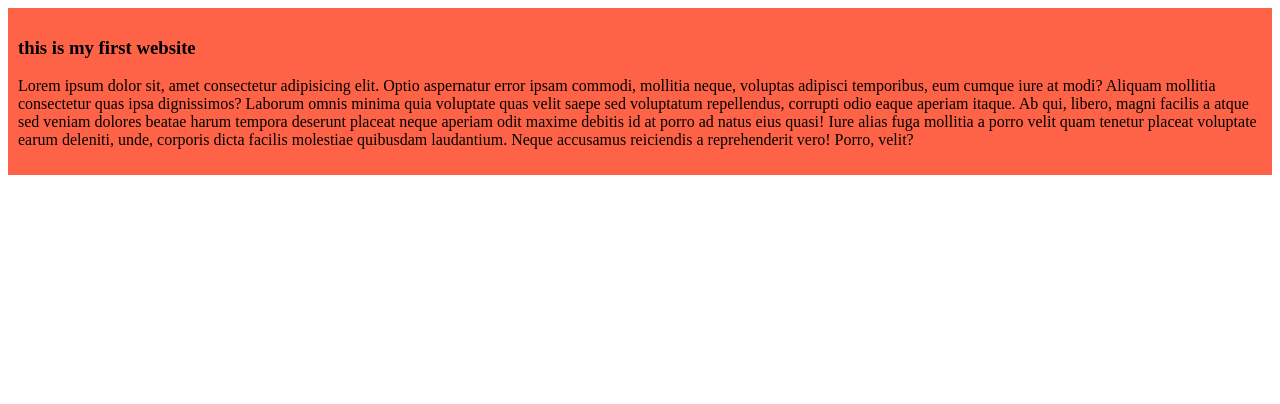
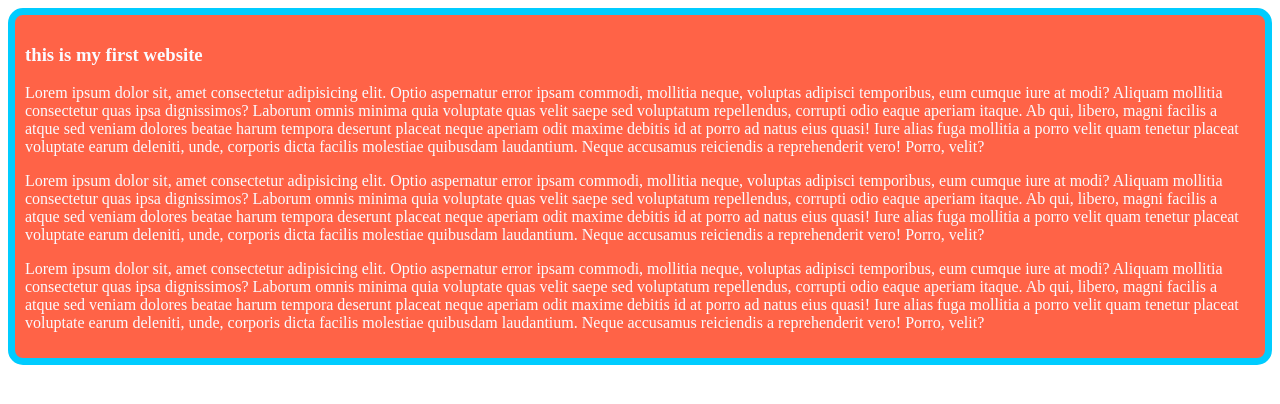
Before and after one commit to RakibHossainCoder/my-simple-website, a plain HTML site: page simple.html in a window 1280 px wide. Drawn offline with Linux system fonts and the light colour scheme.

Commit message:
added the third blog

```diff
--- a/simple.html
+++ b/simple.html
@@ -12,6 +12,12 @@
         <p>
             Lorem ipsum dolor sit, amet consectetur adipisicing elit. Optio aspernatur error ipsam commodi, mollitia neque, voluptas adipisci temporibus, eum cumque iure at modi? Aliquam mollitia consectetur quas ipsa dignissimos? Laborum omnis minima quia voluptate quas velit saepe sed voluptatum repellendus, corrupti odio eaque aperiam itaque. Ab qui, libero, magni facilis a atque sed veniam dolores beatae harum tempora deserunt placeat neque aperiam odit maxime debitis id at porro ad natus eius quasi! Iure alias fuga mollitia a porro velit quam tenetur placeat voluptate earum deleniti, unde, corporis dicta facilis molestiae quibusdam laudantium. Neque accusamus reiciendis a reprehenderit vero! Porro, velit?
         </p>
+        <p>
+            Lorem ipsum dolor sit, amet consectetur adipisicing elit. Optio aspernatur error ipsam commodi, mollitia neque, voluptas adipisci temporibus, eum cumque iure at modi? Aliquam mollitia consectetur quas ipsa dignissimos? Laborum omnis minima quia voluptate quas velit saepe sed voluptatum repellendus, corrupti odio eaque aperiam itaque. Ab qui, libero, magni facilis a atque sed veniam dolores beatae harum tempora deserunt placeat neque aperiam odit maxime debitis id at porro ad natus eius quasi! Iure alias fuga mollitia a porro velit quam tenetur placeat voluptate earum deleniti, unde, corporis dicta facilis molestiae quibusdam laudantium. Neque accusamus reiciendis a reprehenderit vero! Porro, velit?
+        </p>
+        <p>
+            Lorem ipsum dolor sit, amet consectetur adipisicing elit. Optio aspernatur error ipsam commodi, mollitia neque, voluptas adipisci temporibus, eum cumque iure at modi? Aliquam mollitia consectetur quas ipsa dignissimos? Laborum omnis minima quia voluptate quas velit saepe sed voluptatum repellendus, corrupti odio eaque aperiam itaque. Ab qui, libero, magni facilis a atque sed veniam dolores beatae harum tempora deserunt placeat neque aperiam odit maxime debitis id at porro ad natus eius quasi! Iure alias fuga mollitia a porro velit quam tenetur placeat voluptate earum deleniti, unde, corporis dicta facilis molestiae quibusdam laudantium. Neque accusamus reiciendis a reprehenderit vero! Porro, velit?
+        </p>
 
 
 
--- a/styles/blog.css
+++ b/styles/blog.css
@@ -2,4 +2,7 @@ div{
     background-color: tomato;
     padding: 10px;
 
+   color: rgb(250, 250, 255);
+   border: solid 7px rgb(0, 204, 255);
+   border-radius: 15px;
 }
```
